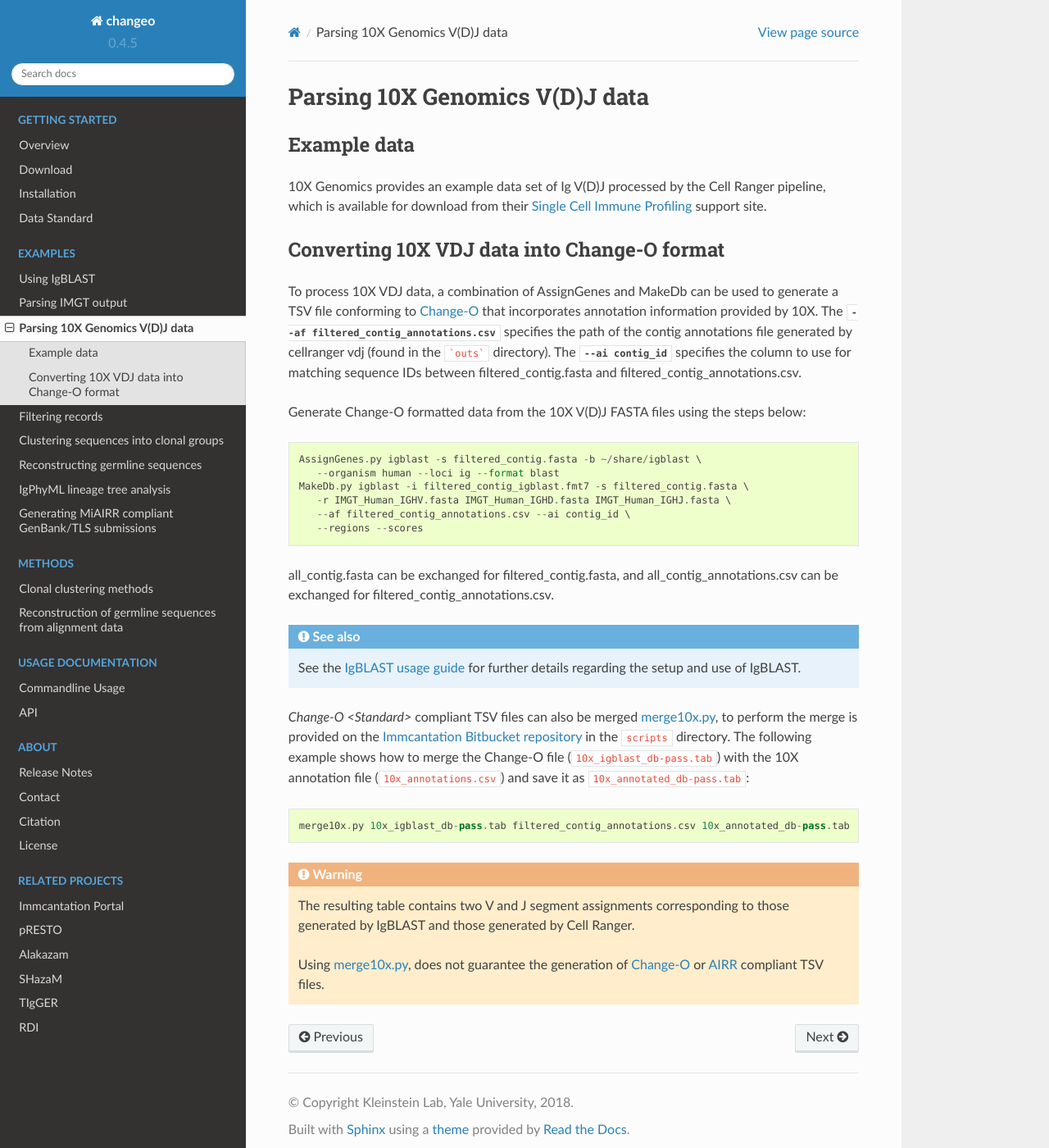
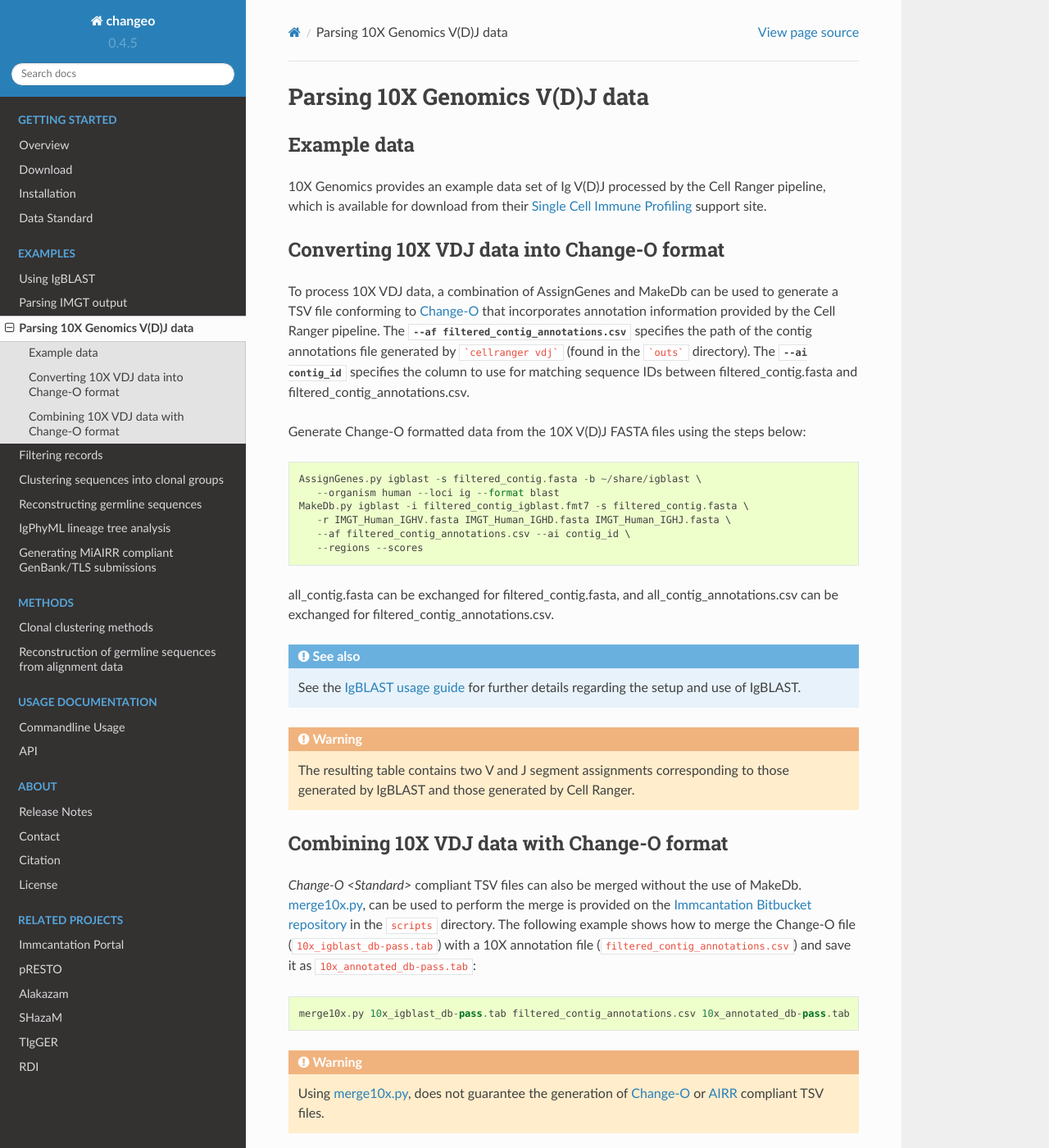
Before and after one commit to immcantation/changeo, a Sphinx documentation site: the page built from docs/examples/10X.rst, in a window 1280 px wide and 1400 px high. Shown: the whole window at 82% size. Built offline with Sphinx 7.4.7 and the Read the Docs theme 2.0.0, drawn with Linux system fonts in a browser that asks for light colours; formulas are drawn with MathJax 3.

Commit message:
10X documentation update additional corrections

````diff
--- a/docs/examples/10X.rst
+++ b/docs/examples/10X.rst
@@ -17,8 +17,8 @@ Converting 10X VDJ data into Change-O format
 
 To process 10X VDJ data, a combination of :ref:`AssignGenes` and :ref:`MakeDb` can be used to
 generate a TSV file conforming to :ref:`Change-O <Standard>` that incorporates
-annotation information provided by 10X. The :option:`--af filtered_contig_annotations.csv <MakeDb>`
-specifies the path of the contig annotations file generated by cellranger vdj (found in the ```outs``` directory).
+annotation information provided by the Cell Ranger pipeline. The :option:`--af filtered_contig_annotations.csv <MakeDb>`
+specifies the path of the contig annotations file generated by ```cellranger vdj``` (found in the ```outs``` directory).
 The :option:`--ai contig_id <MakeDb>` specifies the column to use for matching sequence IDs between filtered_contig.fasta and filtered_contig_annotations.csv.
 
 Generate Change-O formatted data from the 10X V(D)J FASTA files using the
@@ -39,20 +39,24 @@ for filtered_contig_annotations.csv.
     See the :ref:`IgBLAST usage guide <IgBLAST>` for further details regarding
     the setup and use of IgBLAST.
 
-`Change-O <Standard>` compliant TSV files can also be merged
-`merge10x.py <https://bitbucket.org/kleinstein/immcantation/src/tip/scripts/merge10x.py>`__,
-to perform the merge is provided on the
-`Immcantation Bitbucket repository <https://bitbucket.org/kleinstein/immcantation>`__
-in the ``scripts`` directory. The following example shows how to merge the
-Change-O file (``10x_igblast_db-pass.tab``) with the 10X annotation file
-(``10x_annotations.csv``) and save it as ``10x_annotated_db-pass.tab``::
-
-	merge10x.py 10x_igblast_db-pass.tab filtered_contig_annotations.csv 10x_annotated_db-pass.tab
-
 .. warning::
 
     The resulting table contains two V and J segment assignments corresponding to
     those generated by IgBLAST and those generated by Cell Ranger.
 
+Combining 10X VDJ data with Change-O format
+--------------------------------------------------------------------------------
+
+`Change-O <Standard>` compliant TSV files can also be merged without the use of :ref:`MakeDb`.
+`merge10x.py <https://bitbucket.org/kleinstein/immcantation/src/tip/scripts/merge10x.py>`__,
+can be used to perform the merge is provided on the
+`Immcantation Bitbucket repository <https://bitbucket.org/kleinstein/immcantation>`__
+in the ``scripts`` directory. The following example shows how to merge the
+Change-O file (``10x_igblast_db-pass.tab``) with a 10X annotation file
+(``filtered_contig_annotations.csv``) and save it as ``10x_annotated_db-pass.tab``::
+
+	merge10x.py 10x_igblast_db-pass.tab filtered_contig_annotations.csv 10x_annotated_db-pass.tab
+
+.. warning::
     Using `merge10x.py <https://bitbucket.org/kleinstein/immcantation/src/tip/scripts/merge10x.py>`__,
     does not guarantee the generation of :ref:`Change-O <Standard>` or :ref:`AIRR <Standard>` compliant TSV files.
````
